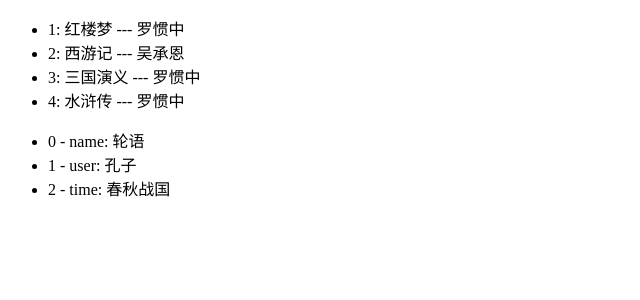
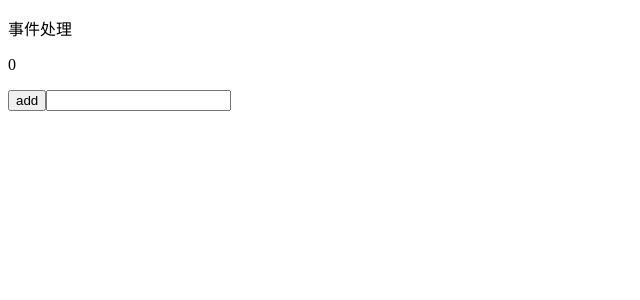
Before and after one commit to zhixi0912/study, a Vue app in the folder vue3/shopping-cart/: page / in a window 1280 px wide. Shown: the top 300 px of the page, without its empty margins (0-640 px from the left). Built offline with nearby package versions, Linux system fonts and the light colour scheme.

Commit message:
事件处理

```diff
--- a/vue3/shopping-cart/src/App.vue
+++ b/vue3/shopping-cart/src/App.vue
@@ -7,7 +7,8 @@
 // import Demo from './views/04-computed-properties/Demo.vue'
 // import Demo from './views/05-class-style/Demo.vue'
 // import Demo from './views/06-condition-rendering/Demo.vue'
-import Demo from './views/07-list-rendering/Demo.vue'
+// import Demo from './views/07-list-rendering/Demo.vue'
+import Demo from './views/08-event/Demo.vue'
 </script>
 
 <template>
--- /dev/null
+++ b/vue3/shopping-cart/src/views/08-event/Demo.vue
@@ -0,0 +1,31 @@
+<template>
+    <div>
+        <p>{{ count }}</p>
+        <p>{{numb}}</p>
+        <p>{{ text }}</p>
+        <button @click="handel1(), handel2()">add</button>
+        <input type="text" @input="handelInput(100, $event)" />
+    </div>
+</template>
+
+<script setup>
+ import { ref } from 'vue';
+ const count = ref('事件处理')
+ const numb = ref(0)
+ const text =ref('')
+ const handelInput = (num, e) => {
+    numb.value += num
+    text.value = e.target.value
+ }
+ //一个动作触发2个事件，vue3特有新属性
+ const handel1 = ()=>{
+    console.log('事件1')
+ }
+ const handel2 = ()=>{
+    console.log('事件2')
+ }
+</script>
+
+<style lang="css">
+
+</style>
```
